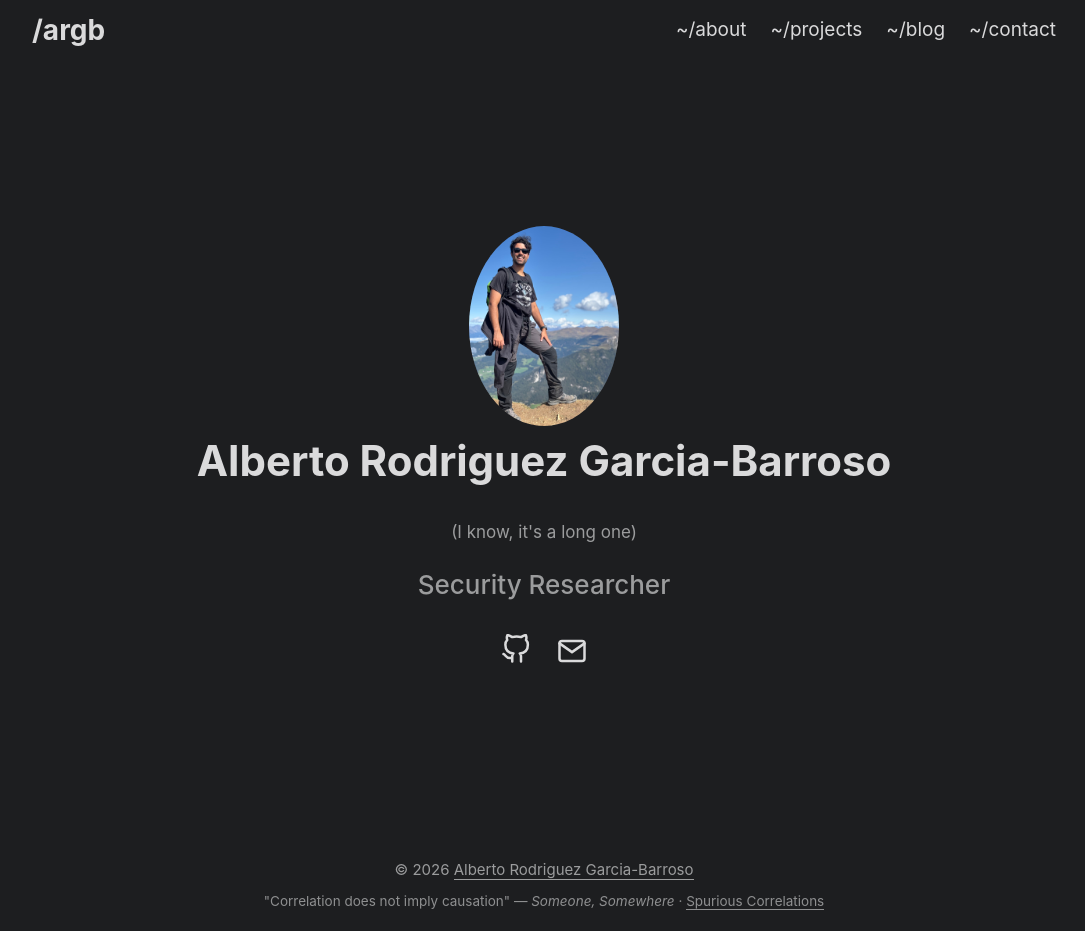
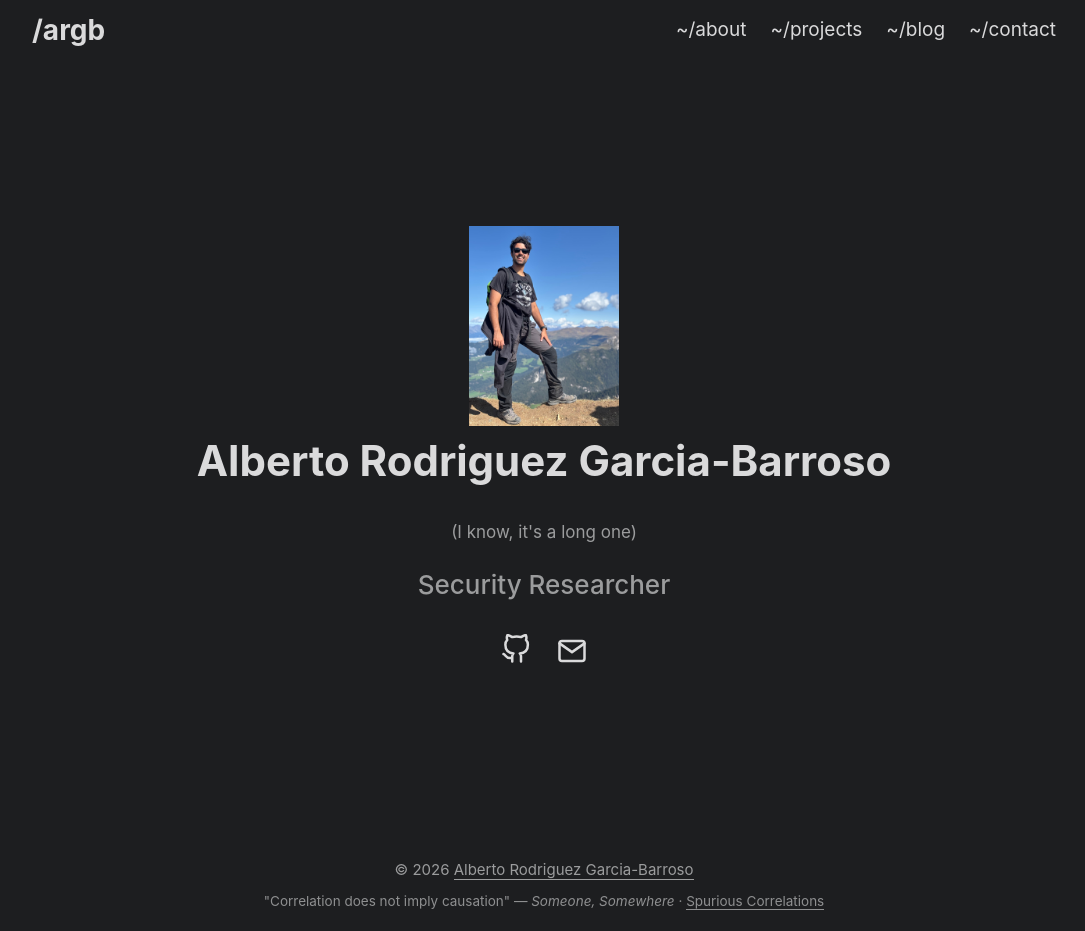
Before and after one commit to argb10/argb10.github.io, a Jekyll site: the page built from index.html, in a window 1280 px wide. Shown: the whole page, without its empty margins (96-1181 px from the left). Built offline with Jekyll 4.4.1, drawn with Linux system fonts in a browser that asks for light colours; the list of posts is cut into pages by our own code.

Commit message:
Refine profile image styling in CSS by removing border-radius for a more natural appearance; adjust vertical alignment for improved layout consistency.

```diff
--- a/assets/css/papermod.css
+++ b/assets/css/papermod.css
@@ -85,15 +85,12 @@ ul { padding: 0; margin: 0; list-style: none; }
   align-items: center;
   gap: 10px;
 }
-/* Profile photo: keep image ratio (1536×2048 portrait) */
+/* Profile photo: keep image ratio (1536×2048 portrait), no shape */
 .profile .profile-img-wrap {
   width: 150px;
-  height: 200px;  /* 3:4 same as 1536×2048 */
-  border-radius: 50%;  /* ellipse for portrait */
-  overflow: hidden;
+  height: 200px;
   display: inline-block;
   flex-shrink: 0;
-  background: var(--entry);
 }
 .profile .profile-img-wrap img {
   width: 100%;
@@ -101,6 +98,7 @@ ul { padding: 0; margin: 0; list-style: none; }
   object-fit: contain;
   object-position: center;
   display: block;
+  vertical-align: middle;
 }
 .profile h1 { font-size: 42px; }
 .profile h6 { font-size: 17px; font-weight: 400; color: var(--secondary); margin: 0.25em 0; }
```
